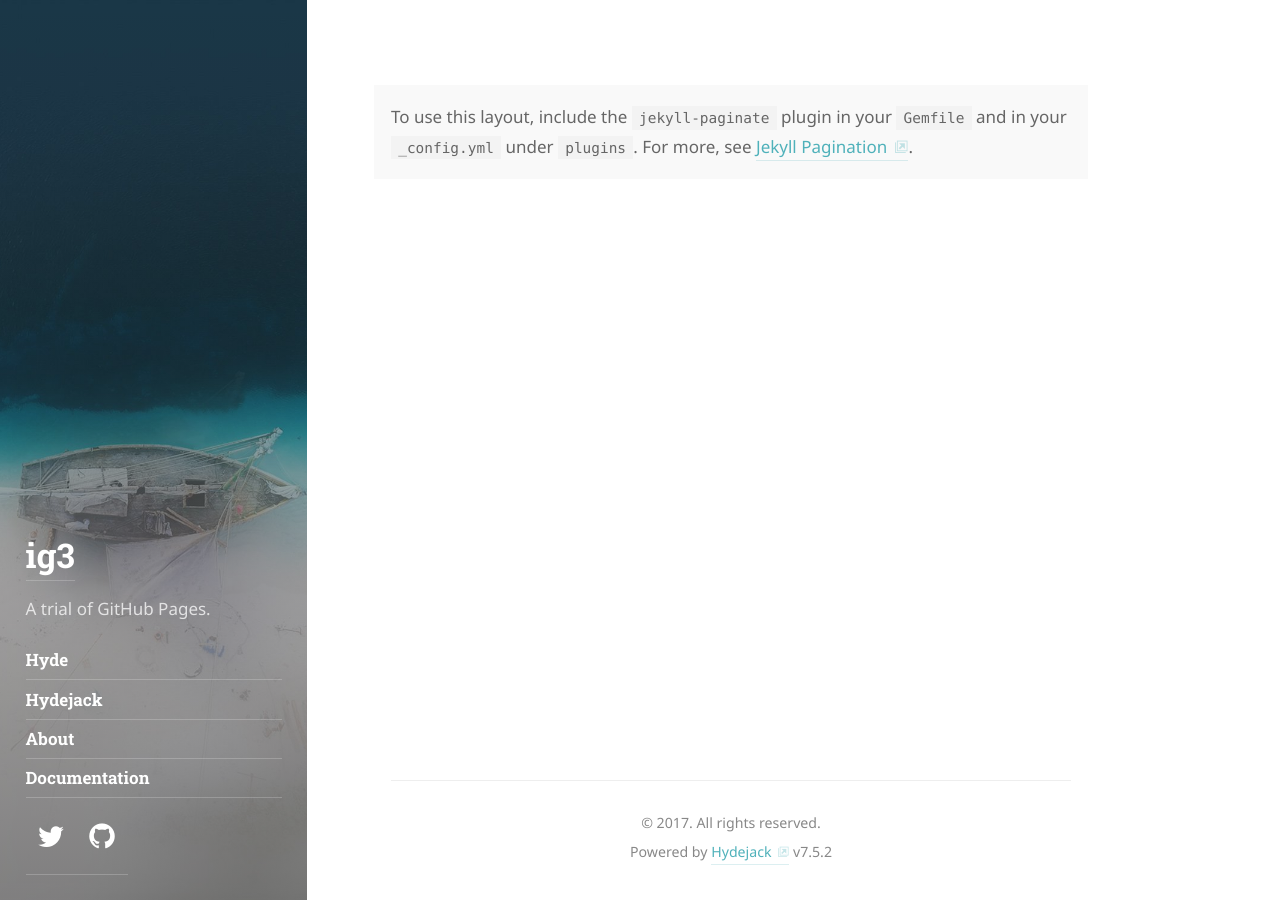
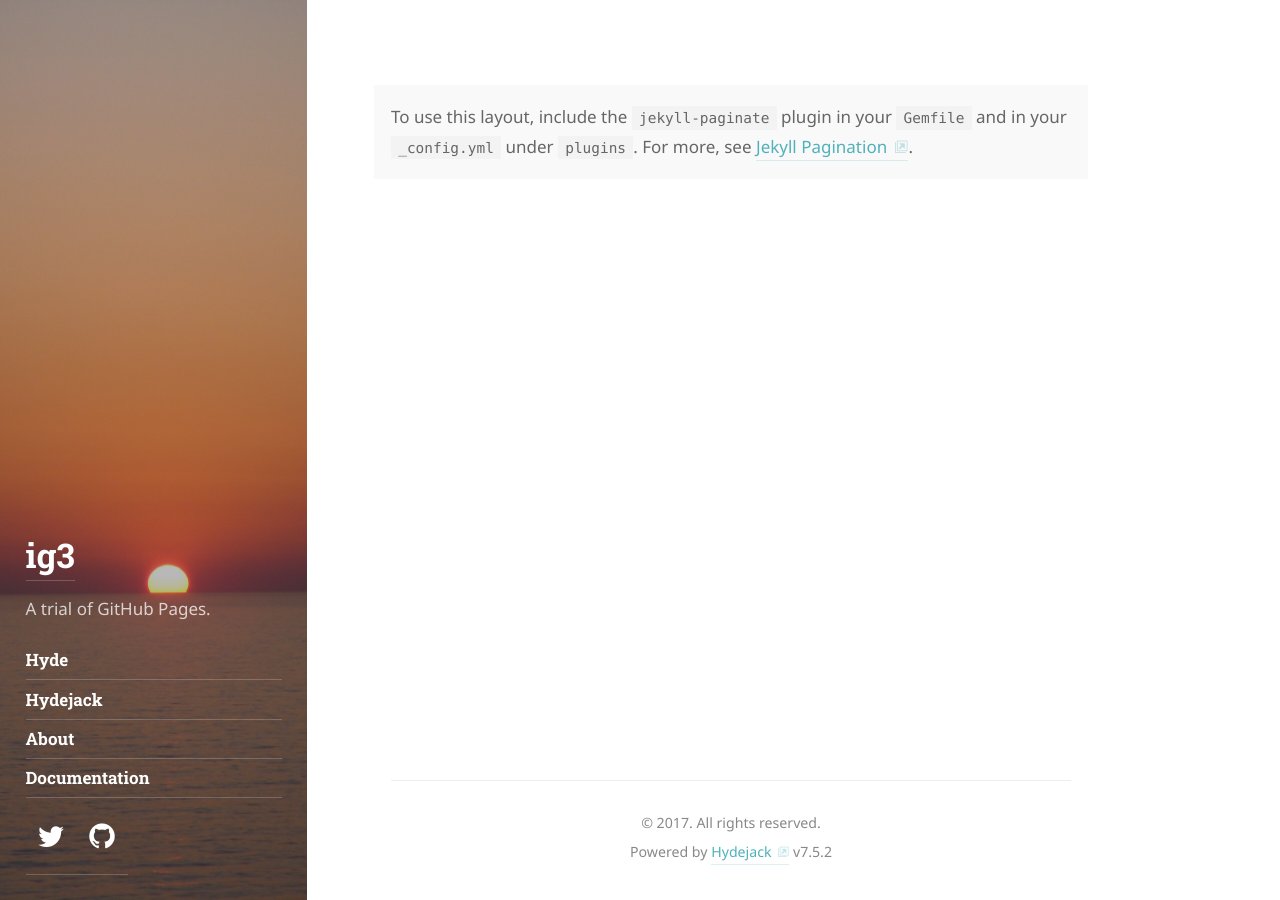
Before and after one commit to ig3/ig3.github.io, a Jekyll site: the page built from index.html, in a window 1280 px wide. Built offline with Jekyll 4.4.1, drawn with Linux system fonts in a browser that asks for light colours; some web fonts are replaced; the list of posts is cut into pages by our own code.

Commit message:
Change the sidebar background image

```diff
--- a/_config.yml
+++ b/_config.yml
@@ -70,7 +70,7 @@ paginate_path:         /page-:num/
 # ========================================================================================
 
 # Sidebar image and theme color of the site.
-accent_image:          /assets/img/sidebar-bg.jpg
+accent_image:          /assets/img/sidebar-sunset.jpg
 accent_color:          '#4fb1ba'
 
 # The string encoding which fonts to fetch from Google Fonts.
```
Also changed, not shown: assets/img/sidebar-sunset.jpg (added).
